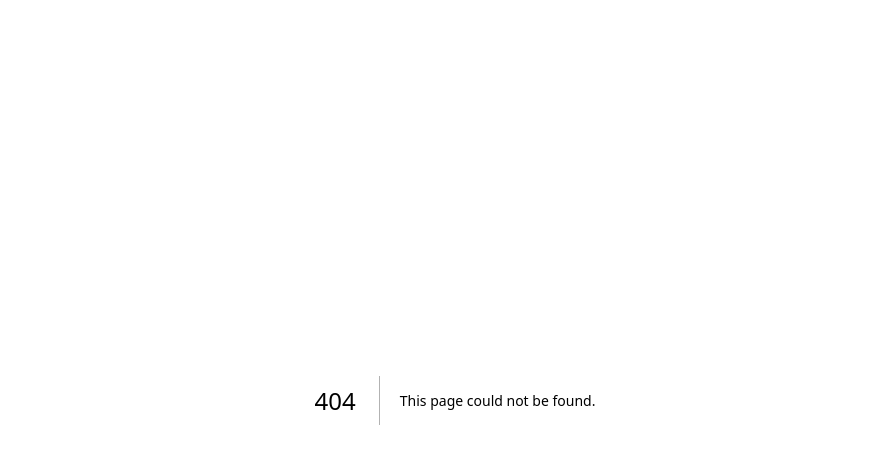
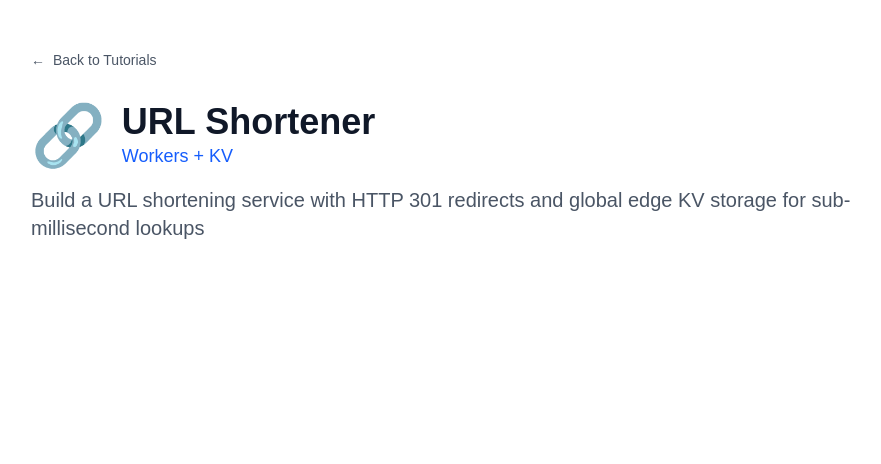
Before and after one commit to sghangaan/dev-board-cloudflare, a Next.js app: page /url-shortener in a window 1280 px wide. Before the commit this address had no page. Shown: the top 464 px of the page, without its empty margins (185-1066 px from the left). Built offline with nearby package versions, Linux system fonts and the light colour scheme.

Commit message:
Add URL Shortener component with layout and navigation

```diff
--- /dev/null
+++ b/app/url-shortener/page.tsx
@@ -0,0 +1,37 @@
+import Link from "next/link";
+
+export default function URLShortener() {
+  return (
+    <div className="min-h-screen bg-white dark:bg-black">
+      <main className="max-w-4xl mx-auto px-6 py-12">
+        {/* Back Button */}
+        <Link
+          href="/"
+          className="inline-flex items-center text-sm text-gray-600 dark:text-gray-400 hover:text-gray-900 dark:hover:text-gray-100 mb-8 transition-colors"
+        >
+          <span className="mr-2">←</span>
+          Back to Tutorials
+        </Link>
+
+        {/* Header */}
+        <div className="mb-12">
+          <div className="flex items-center gap-4 mb-4">
+            <span className="text-6xl">🔗</span>
+            <div>
+              <h1 className="text-4xl font-bold text-gray-900 dark:text-gray-100">
+                URL Shortener
+              </h1>
+              <p className="text-lg text-blue-600 dark:text-blue-400 font-medium">
+                Workers + KV
+              </p>
+            </div>
+          </div>
+          <p className="text-xl text-gray-600 dark:text-gray-400">
+            Build a URL shortening service with HTTP 301 redirects and global edge KV storage for sub-millisecond lookups
+          </p>
+        </div>
+
+      </main>
+    </div>
+  );
+}
```
